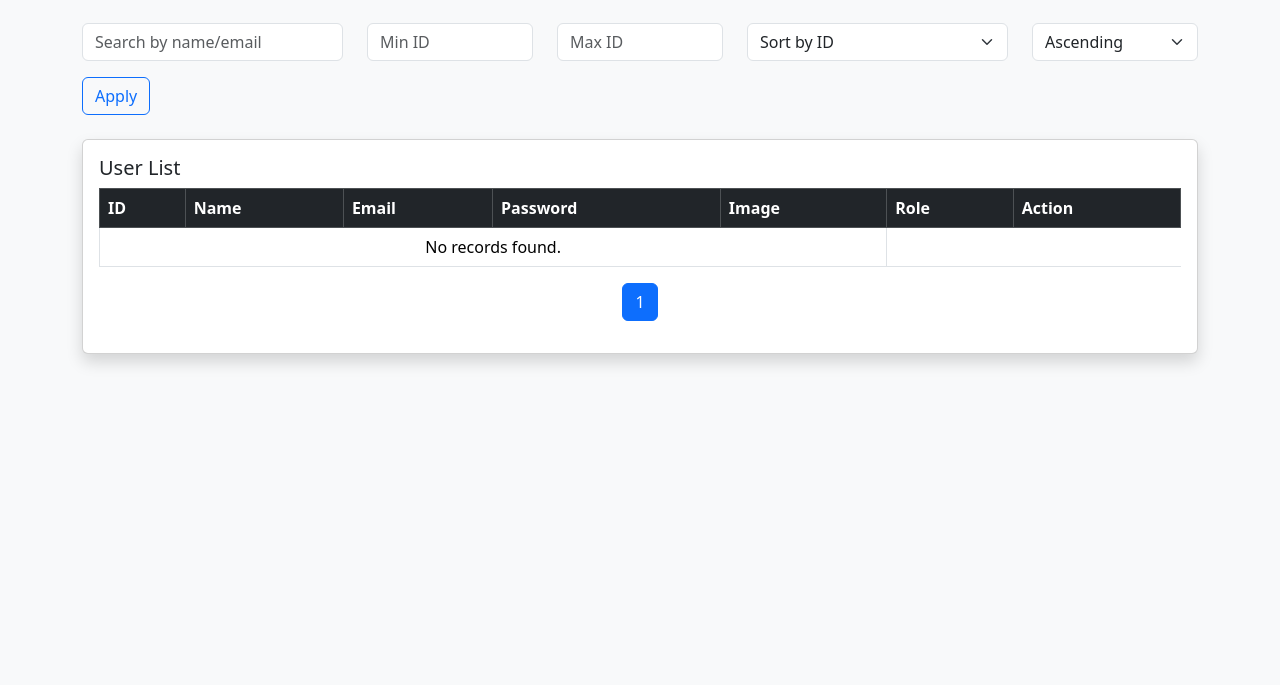
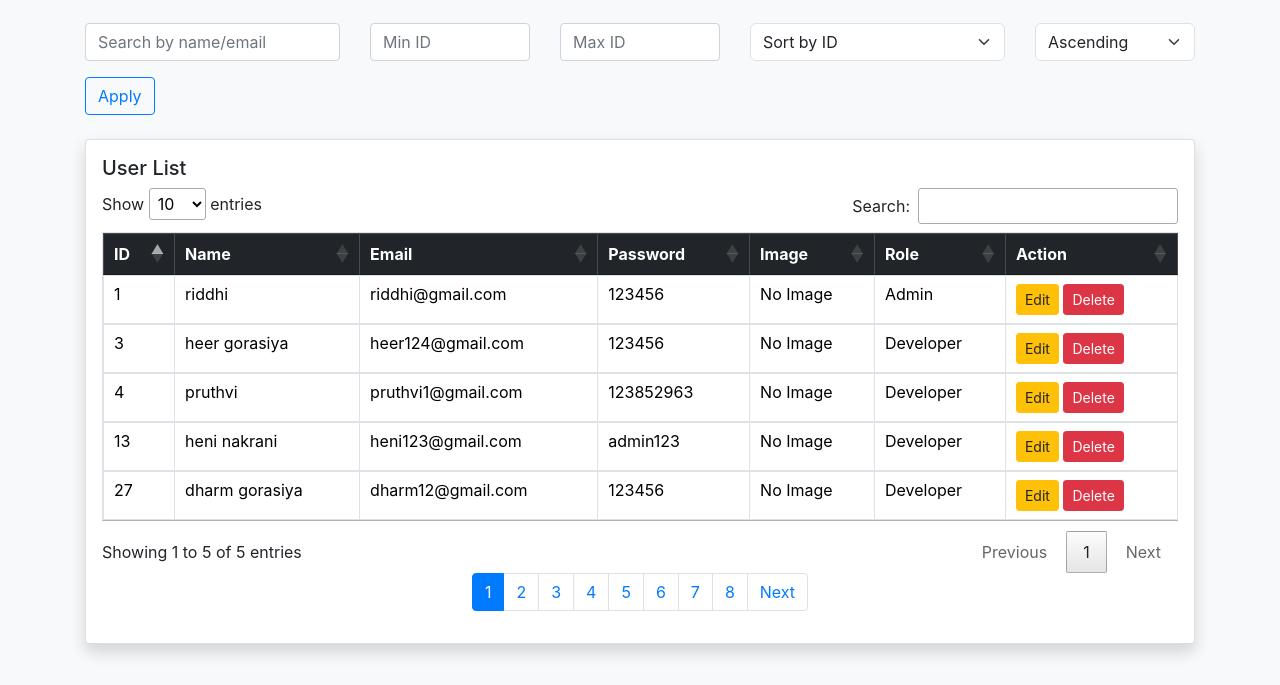
Before and after one commit to RiddhiGorasiya/Django-Test, a Django app: page /show/ in a window 1280 px wide. Shown: the part 115-800 px from the top of the page. Run offline with Django 5.2, Linux system fonts and the light colour scheme; data comes from the database, SQL or seed files in the repository; both versions use the stored data as it was after the commit; some libraries are stand-ins or nearby versions.

Commit message:
implementation images and datatable in jquery

```diff
--- a/CRUD-FBV/crud/crud/settings.py
+++ b/CRUD-FBV/crud/crud/settings.py
@@ -125,8 +125,10 @@ DEFAULT_AUTO_FIELD = 'django.db.models.BigAutoField'
 
 # AUTH_USER_MODEL = 'myapp.User'
 
+import os
 MEDIA_URL = '/media/'
 MEDIA_ROOT = BASE_DIR / 'media'
+MEDIA_ROOT = os.path.join(BASE_DIR, 'media')
 
 # add templates file
 import os
--- a/CRUD-FBV/crud/crud/urls.py
+++ b/CRUD-FBV/crud/crud/urls.py
@@ -32,4 +32,7 @@ urlpatterns = [
     # path('pm-dashboard/', views.pm_dashboard, name='pm_dashboard'),
     path('todo/', include('todo.urls')),
     path('', include('myapp.urls')),
-] + static(settings.MEDIA_URL, document_root=settings.MEDIA_ROOT)
+] #+ static(settings.MEDIA_URL, document_root=settings.MEDIA_ROOT)
+
+if settings.DEBUG:
+    urlpatterns += static(settings.MEDIA_URL, document_root=settings.MEDIA_ROOT)
--- a/CRUD-FBV/crud/myapp/templates/myapp/addandshow.html
+++ b/CRUD-FBV/crud/myapp/templates/myapp/addandshow.html
@@ -7,13 +7,47 @@
     <!-- Filter + Range Form -->
     <form method="GET" class="row mb-4">
         <div class="col-md-3">
-            <input type="text" name="search" class="form-control" placeholder="Search by name/email" value="{{ search }}">
+            <input type="text" id="nameFilter" name="search" class="form-control" placeholder="Search by name/email" value="{{ search }}">
+            {% comment %} <script>
+                $(document).ready(function() {
+                    var table = $('#myTable').DataTable();
+
+                    $('#nameFilter').on('keyup', function() {
+                        table.column(1).search(this.value).draw();
+                    });
+                });
+            </script> {% endcomment %}
         </div>
         <div class="col-md-2">
-            <input type="number" name="id_min" class="form-control" placeholder="Min ID" value="{{ id_min }}">
+            <input type="number" id="min" name="id_min" class="form-control" placeholder="Min ID" value="{{ id_min }}">
+            {% comment %} <script>
+                $(document).ready(function() {
+                    var table = $('#myTable').DataTable();
+
+                    $.fn.dataTable.ext.search.push(
+                        function(settings, data, dataIndex) {
+                            var min = parseInt($('#min').val(), 10);
+                            var max = parseInt($('#max').val(), 10);
+                            var value = parseFloat(data[3]) || 0; // column index
+
+                            if ((isNaN(min) && isNaN(max)) ||
+                                (isNaN(min) && value <= max) ||
+                                (min <= value   && isNaN(max)) ||
+                                (min <= value   && value <= max)) {
+                                return true;
+                            }
+                            return false;
+                        }
+                    );
+
+                    $('#min, #max').keyup(function() {
+                        table.draw();
+                    });
+                });
+            </script> {% endcomment %}
         </div>
         <div class="col-md-2">
-            <input type="number" name="id_max" class="form-control" placeholder="Max ID" value="{{ id_max }}">
+            <input type="number"  id="max" name="id_max" class="form-control" placeholder="Max ID" value="{{ id_max }}">
         </div>
         <div class="col-md-3">
             <select name="sort" class="form-select">
@@ -35,19 +69,33 @@
     </form>
 
     {% if role in "Admin Project Manager" %}
-    <div class="card p-3 mb-4">
+    <div class="card p-3 mb-4" >
         <h5>Add New User</h5>
-        <form method="POST">
+        <form method="POST" enctype="multipart/form-data">
             {% csrf_token %}
             {{ form.as_p }}
-            <button class="btn btn-success">Add User</button>
+            <div class="form-group">
+                {{ form.profile_pics.label_tag }}
+                {{ form.profile_pics }}
+                {% if form.instance.profile_pics %}
+            <div>
+        <img src="{{ form.instance.profile_pics.url }}" width="80" height="80" />
+      </div>
+    {% endif %}
+    </div>
+            <button type="submit" class="btn btn-success">Add User</button>
         </form>
     </div>
     {% endif %}
 
     <div class="card shadow p-3">
         <h5>User List</h5>
-        <table class="table table-bordered table-hover">
+        <table id="myTable" class="table table-bordered table-hover">
+        <script src="https://code.jquery.com/jquery-3.6.0.min.js"></script>
+        <script src="https://cdn.datatables.net/1.13.7/js/jquery.dataTables.min.js"></script>
+        <script src="https://cdn.datatables.net/1.11.1/js/dataTables.bootstrap4.min.js" type="text/javascript"></script>
+        <link href="https://cdnjs.cloudflare.com/ajax/libs/twitter-bootstrap/4.5.2/css/bootstrap.css" rel="stylesheet">
+        <link href="https://cdn.datatables.net/1.11.1/css/dataTables.bootstrap4.min.css" rel="stylesheet">
             <thead class="table-dark">
                 <tr>
                     <th>ID</th>
@@ -68,7 +116,15 @@
                     <td>{{ st.name }}</td>
                     <td>{{ st.email }}</td>
                     <td>{{ st.password }}</td>
-                    <td>{{ st.image }}</td>
+                    <td>
+                        {% if st.profile_image %}
+                            <img src="{{ st.image_form.url }}"
+                            style="height:55px; width:55px; object-fit:cover; cursor:pointer; border-radius:6px;"
+                            onclick="openImageModal('{{ st.image_form.url }}')">
+                        {% else %}
+                            No Image
+                        {% endif %}
+                    </td>
                     <td>{{ st.role }}</td>
                     {% comment %} {% if role != "Developer" %} {% endcomment %}
                     <td>
@@ -110,5 +166,45 @@
             </ul>
         </nav>
     </div>
+    {% comment %} <!-- IMAGE ZOOM MODAL -->
+    <div id="imageModal" style="
+        display:none; position:fixed; top:0; left:0; width:100%; height:100%;
+        background:rgba(0,0,0,0.8); justify-content:center; align-items:center;
+        z-index:9999;">
+
+        <span onclick="closeImageModal()"
+            style="position:absolute; top:20px; right:40px; color:white; font-size:40px; cursor:pointer;">
+            &times;
+        </span>
+
+        <img id="modalImage" style="max-width:80%; max-height:80%; border-radius:10px;">
+    </div>
+
+    <script>
+    function openImageModal(url) {
+        document.getElementById("modalImage").src = url;
+        document.getElementById("imageModal").style.display = "flex";
+    }
+    function closeImageModal() {
+        document.getElementById("imageModal").style.display = "none";
+    }
+    </script> {% endcomment %}
+    <script>
+    $(document).ready(function() {
+        $('#myTable').DataTable({
+            "pageLength": 10,
+            "ordering": true,
+            "searching": true,
+            "pagination": true
+        });
+    });
+    </script>
+    {% comment %} <script>
+        $(document).ready(function() {
+        $('#myTable').DataTable();
+        });
+    </script> {% endcomment %}
+
+
 </div>
 {% endblock %}
--- a/CRUD-FBV/crud/myapp/templates/myapp/base.html
+++ b/CRUD-FBV/crud/myapp/templates/myapp/base.html
@@ -4,6 +4,7 @@
     <meta charset="UTF-8">
     <title>{% block title %}CRUD{% endblock %}</title>
     <link href="https://cdn.jsdelivr.net/npm/bootstrap@5.3.3/dist/css/bootstrap.min.css" rel="stylesheet">
+    <link rel="stylesheet" href="{% static 'myapp/css/bootstrap.css' %}">
 </head>
 <body class="bg-light">
 {% comment %} <nav class="navbar navbar-expand-lg navbar-dark bg-dark">
@@ -34,6 +35,13 @@
 </div>
 
 {% block content %}{% endblock %}
+<script src="{% static 'myapp/js/jquery.js'%}"></script>
+<script src="{% static 'myapp/js/popper.js'%}"></script>
+<script src="{% static 'myapp/js/bootstrap.js'%}"></script>
+<script src="https://code.jquery.com/jquery-3.6.0.min.js"></script>
+<link rel="stylesheet" href="https://cdn.datatables.net/1.13.7/css/jquery.dataTables.min.css">
+<script src="https://cdn.datatables.net/1.13.7/js/jquery.dataTables.min.js"></script>
+{% block scripts %}{% endblock %}
 </body>
 </html>
 
--- a/CRUD-FBV/crud/myapp/templates/myapp/update.html
+++ b/CRUD-FBV/crud/myapp/templates/myapp/update.html
@@ -5,7 +5,7 @@
     <div class="col-md-6 mx-auto">
         <div class="card shadow p-4">
             <h4 class="mb-4 text-center">Update Record</h4>
-            <form method="POST">
+            <form method="POST" enctype="multipart/form-data">
                 {% csrf_token %}
                 {{ form.as_p }}
                 <button class="btn btn-primary w-100">Update</button>
--- a/CRUD-FBV/crud/myapp/views.py
+++ b/CRUD-FBV/crud/myapp/views.py
@@ -6,6 +6,8 @@ from django.core.paginator import Paginator
 from django.db.models import Q
 from .models import User
 from .forms import StudentRegistration
+from django.http import JsonResponse
+
 
 # HOME
 def home(request):
@@ -111,13 +113,13 @@ def add_show(request):
             messages.error(request, "You don't have permission to add records.")
             return redirect('addandshow')
 
-        fm = StudentRegistration(request.POST)
+        fm = StudentRegistration(request.POST, request.FILES)
         if fm.is_valid():
-            instance = fm.save(commit=False)
+            instance = fm.save(commit=True)
             instance.created_by = profile
             instance.user = current_user
             instance.save()
-            messages.success(request, 'Record added successfully!')
+            messages.success(request, "Record added successfully!")
             return redirect('addandshow')
     else:
         fm = StudentRegistration()
@@ -130,7 +132,7 @@ def add_show(request):
     elif role == 'Developer':
         stud = User.objects.filter(user=current_user)
     else:
-        stud = User.objects.none()
+        stud = User.objects.all().order_by('-id')
 
     # Search, sort, range filter
     search = request.GET.get('search', '')
@@ -208,7 +210,7 @@ def update_data(request, id):
         return redirect('addandshow')
 
     if request.method == 'POST':
-        fm = StudentRegistration(request.POST, instance=record)
+        fm = StudentRegistration(request.POST, request.FILES, instance=record)
         if fm.is_valid():
             fm.save()
             messages.success(request, "Record updated successfully!")
@@ -224,7 +226,7 @@ def image_view(request):
         form = StudentRegistration(request.POST, request.FILES)
         if form.is_valid():
             form.save()
-            return redirect('addandshow')
+            return redirect('image_form')
     else:
         form = StudentRegistration()
     return render(request, 'myapp/image_form.html', {'form': form})
```
Also changed, not shown: CRUD-FBV/crud/db.sqlite3, CRUD-FBV/crud/media/profile_pics/WIN_20240826_15_04_59_Pro.jpg (added), CRUD-FBV/crud/media/profile_pics/gui_cogs_icon_158494.ico (added), CRUD-FBV/crud/myapp/static/myapp/js/jquery.js.
